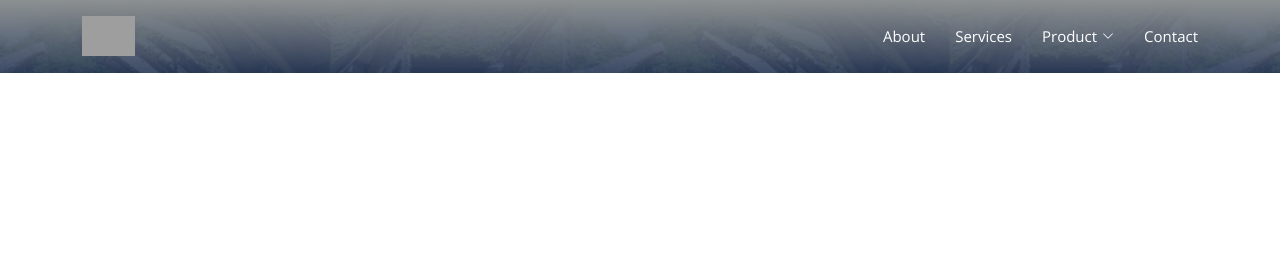
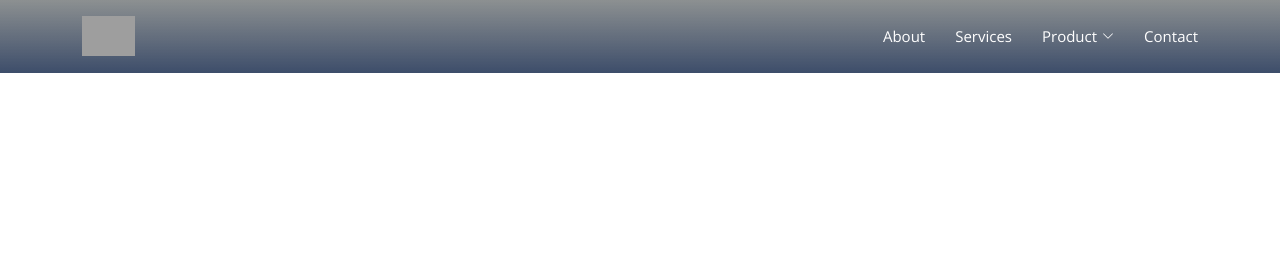
Before and after one commit to nusantarassemble/svccindonesia, a PHP site: page /survey.html in a window 1280 px wide. Shown: the top 273 px of the page. Run offline with PHP 8.4, Linux system fonts and the light colour scheme; grey boxes are pictures that could not be loaded.

Commit message:
Update style.css

```diff
--- a/assets/css/style.css
+++ b/assets/css/style.css
@@ -110,7 +110,7 @@ h1, h2, h3, h4, h5, h6 {
   transition: all 0.5s;
   z-index: 997;
   padding: 15px 0;
-  background: linear-gradient(#8c9091, rgba(40, 58, 90, 0.9)), url("../img/sulawesi.jpeg") fixed center center;
+  background: linear-gradient(#8c9091, rgba(40, 58, 90, 0.9));
 }
 #header.header-scrolled, #header.header-inner-pages {
   background: #fff;
```
